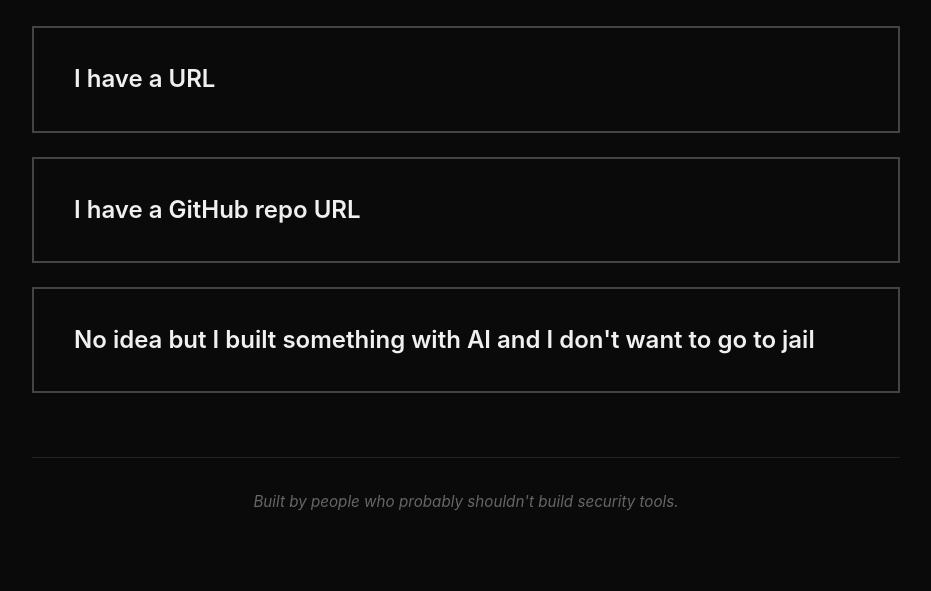
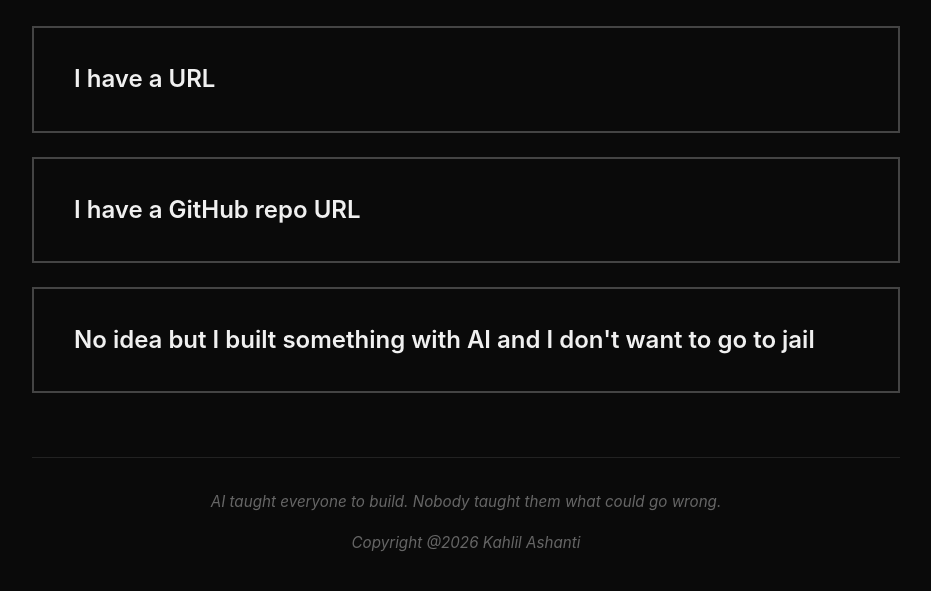
Before and after one commit to kahlilashanti/necktochoke, a website: page index.html in a window 1280 px wide. Shown: the part 465-1056 px from the top of the page, without its empty margins (174-1105 px from the left). Drawn offline with nearby package versions, Linux system fonts and the light colour scheme.

Commit message:
updated text

```diff
--- a/index.html
+++ b/index.html
@@ -146,7 +146,8 @@
 
     <!-- Footer: Minimal, optional -->
     <footer class="footer">
-      <p>Built by people who probably shouldn't build security tools.</p>
+      <p>AI taught everyone to build. Nobody taught them what could go wrong.</p>
+      <p>Copyright @2026 Kahlil Ashanti</p>
     </footer>
 
   </div>
```
